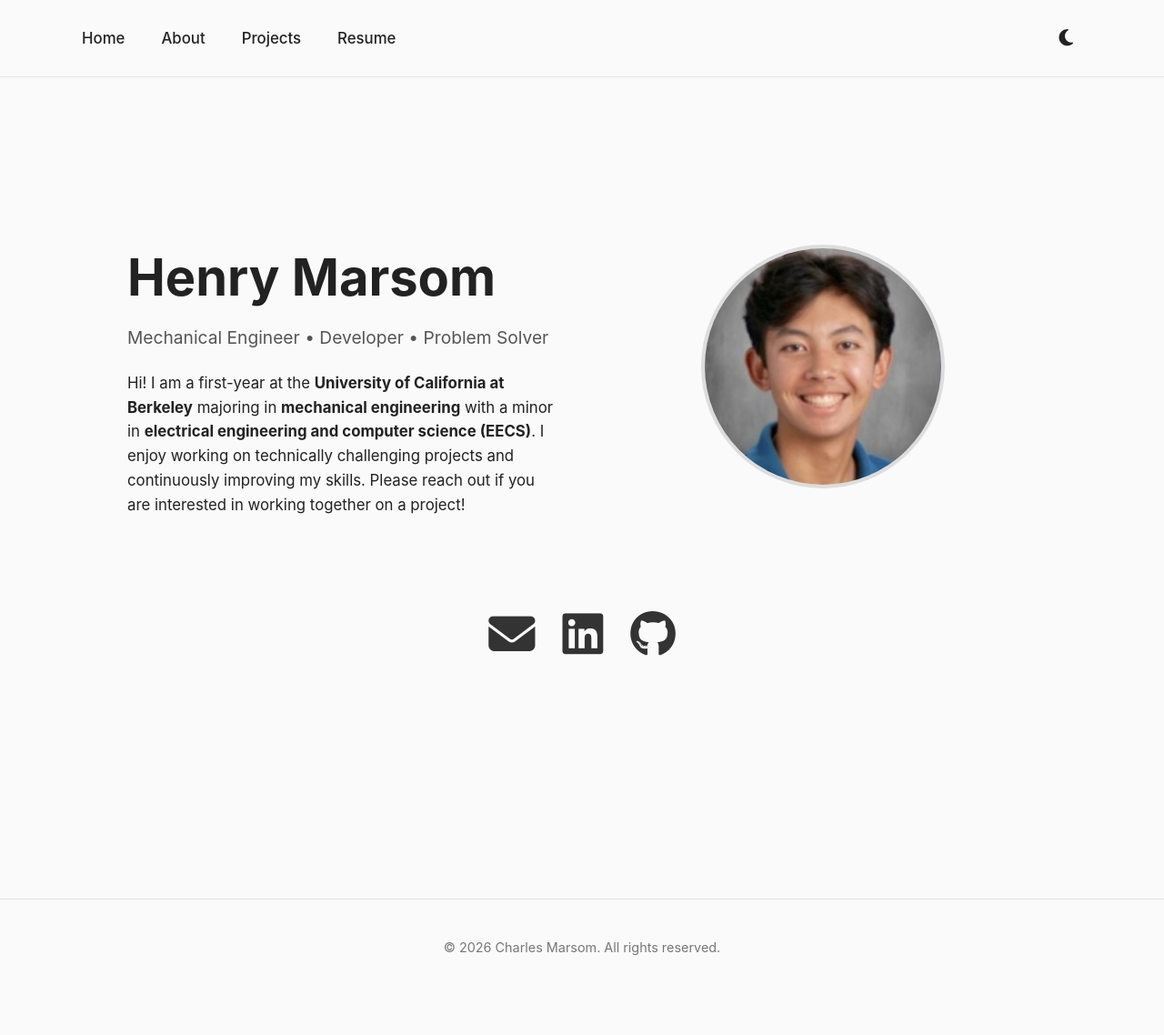
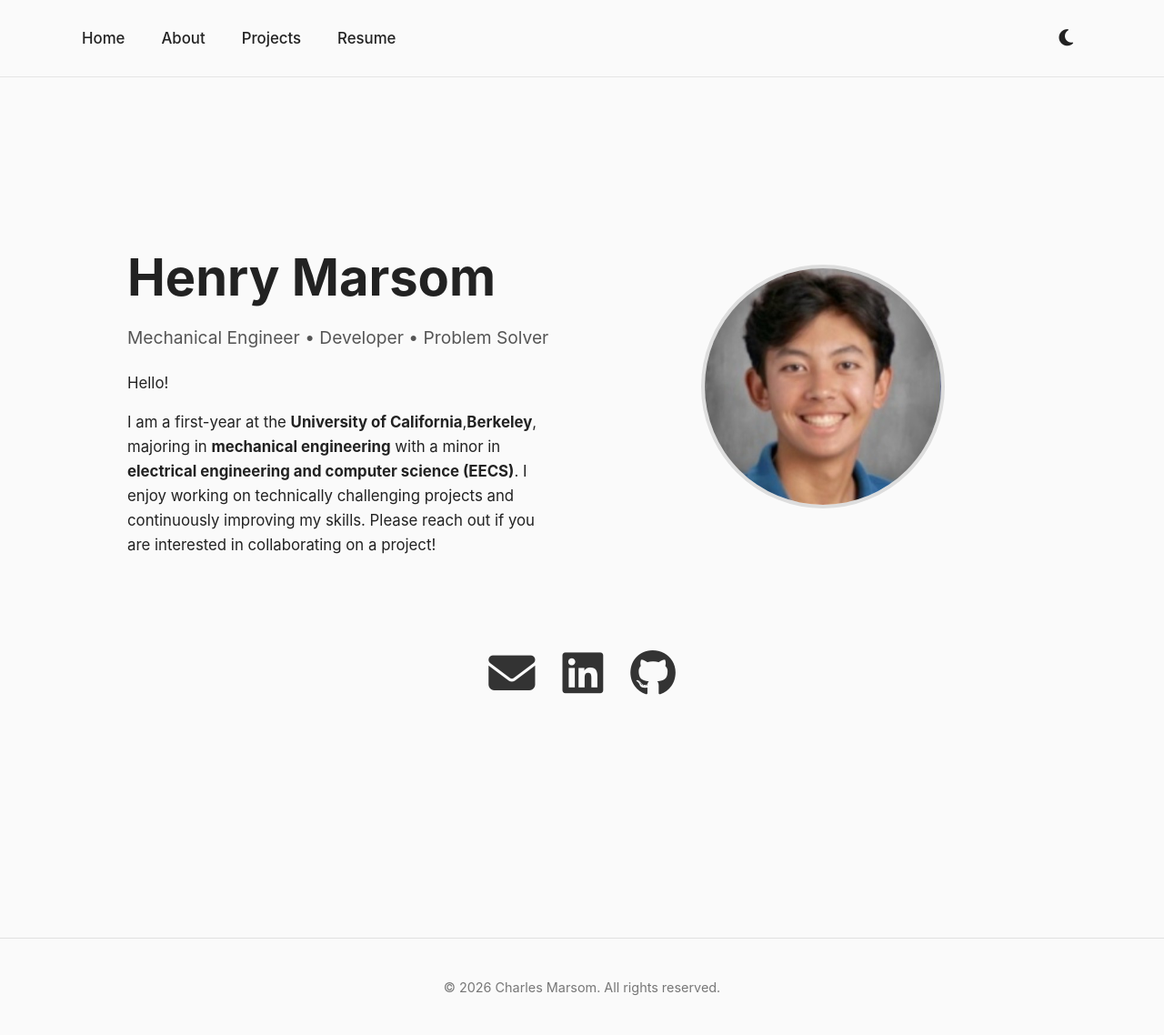
Before and after one commit to henrymarsom/henrymarsom.github.io, a Jekyll site: the page built from index.md, in a window 1280 px wide. Shown: the whole page at 91% size. Built offline with Jekyll 4.4.1, drawn with Linux system fonts in a browser that asks for light colours; before the commit the page ends 1094 px from its top, so only the background shows below that.

Commit message:
Update index.md

```diff
--- a/index.md
+++ b/index.md
@@ -12,14 +12,15 @@ permalink: /
       <p class="subtitle">
         Mechanical Engineer • Developer • Problem Solver
       </p>
-
       <p class="bio">
-        Hi!
-        I am a first-year at the <strong>University of California at Berkeley</strong> majoring in
+        Hello!
+      </p>
+      <p class="bio">
+        I am a first-year at the <strong>University of California</strong>,<strong>Berkeley</strong>, majoring in
         <strong>mechanical engineering</strong> with a minor in
         <strong>electrical engineering and computer science (EECS)</strong>. I enjoy working
         on technically challenging projects and continuously improving my skills.
-        Please reach out if you are  interested in working together on a project!
+        Please reach out if you are interested in collaborating on a project!
       </p>
     </div>
 
```
